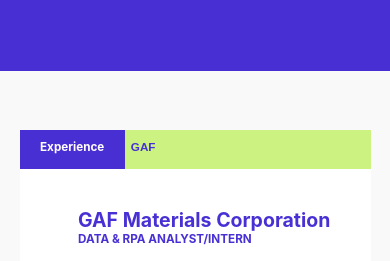
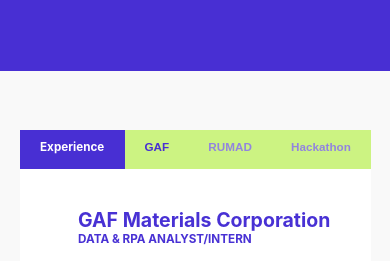
Before and after one commit to 54JIN/personal-website, a React (Create React App) app: page / in a window 390 px wide. Shown: the part 1840-2101 px from the top of the page. Built offline with nearby package versions, Linux system fonts and the light colour scheme.

Commit message:
Active bar for mobile devices issue fixed

```diff
--- a/src/Experience.css
+++ b/src/Experience.css
@@ -133,24 +133,30 @@
     width: 30%;
   }
 
-  .Experience-Content-Tabs ul {
-    list-style-type: none;
+  .Experience-Content-Tabs-Button-Section {
     display: flex;
-    margin: 0px;
-    padding-left: 0px;
+    justify-content: space-around;
+    width: 70%;
   }
 
-  .Experience-Content-Tabs li {
-    color: #4831D4;
-    margin-left: 4.8vw;
-  }
-
-  .Experience-Content-Tabs button {
+  .Experience-Content-Tabs-button {
     display: flex;
     background-color: transparent;
     border: none;
     cursor: pointer;
-    color: #4831D4;
+    color: #9285DE;
+    font-size: 3.0vw;
+    font-weight: bold;
+    padding-top: 2.8vw;
+    padding-bottom: 1vw;
+  }
+
+  .Experience-Content-Tabs-active {
+    display: flex;
+    background-color: transparent;
+    border: none;
+    cursor: pointer;
+    color: #482FD3;
     font-size: 3.0vw;
     font-weight: bold;
     padding-top: 2.8vw;
```
Also changed, not shown: src/Experience.js (+0 -9 lines).
